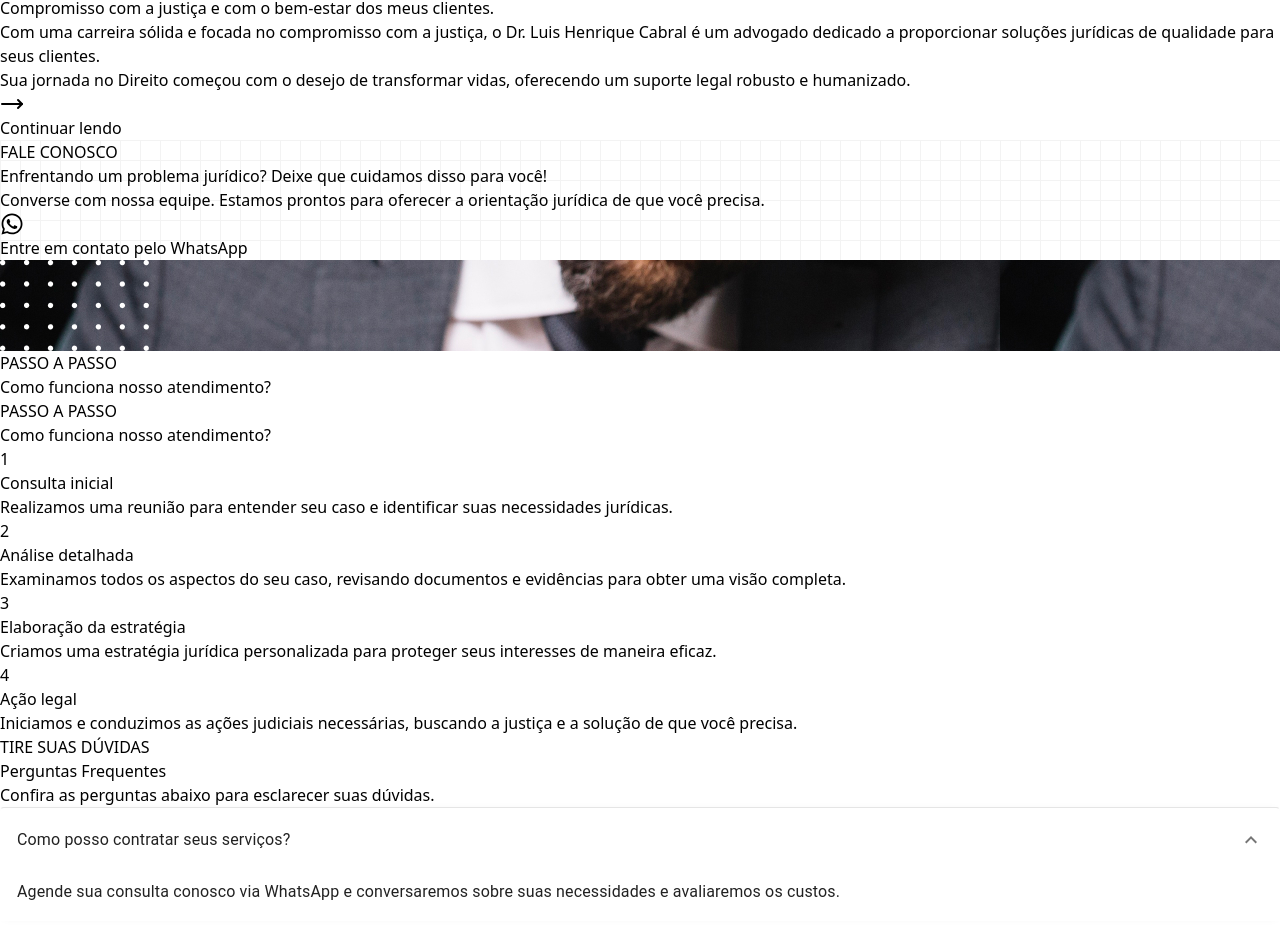
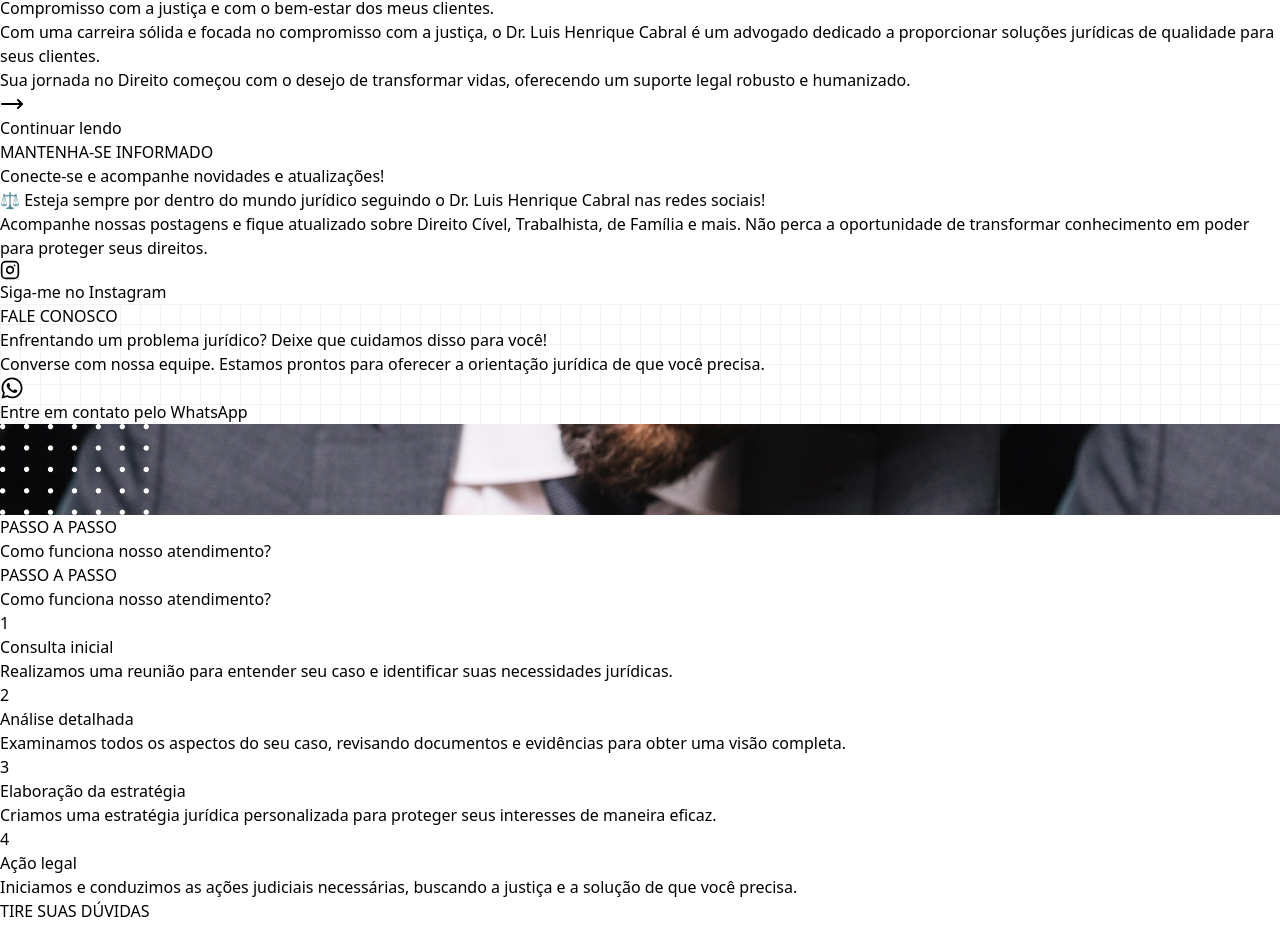
Before and after one commit to EdisonMatos/LP-Luis-Cabral, a React (Vite) app: page / in a window 1280 px wide. Shown: the part 1094-2021 px from the top of the page. Built offline with nearby package versions, Linux system fonts and the light colour scheme; a web font is replaced by a local one.

Commit message:
feat: Adiciona aboutInstagramBgImg

```diff
--- /dev/null
+++ b/src/components/sections/AboutInstagramBgImg.jsx
@@ -0,0 +1,190 @@
+import Paragraphs from "../sectionElements/Paragraphs";
+import SectionArea from "../sectionElements/SectionArea";
+import SectionTitles from "../sectionElements/SectionTitles";
+import SectionWrapper from "../sectionElements/SectionWrapper";
+import MotionDivDownToUp from "../animation/MotionDivDownToUp";
+import React, { useState } from "react";
+import { Dialog } from "primereact/dialog";
+import "primereact/resources/themes/saga-blue/theme.css";
+import "primereact/resources/primereact.min.css";
+import "primeicons/primeicons.css";
+import content from "../../content/content";
+import Button from "../interactives/Button";
+import SectionHeader from "../sectionElements/SectionHeader";
+import imgPoints from "../../assets/imgs/about/points.png";
+
+export default function AboutInstagramBgImg() {
+  const [visible, setVisible] = useState(false);
+  const [modalContent, setModalContent] = useState("");
+  const [modalTitle, setModalTitle] = useState("");
+
+  return (
+    <SectionArea id="about" className="bg-bgSectionDark" paddingtop={false}>
+      <SectionWrapper className="flex flex-col desktop1:flex-row gap-[40px]  desktop1:gap-x-[40px]  desktop1:justify-between">
+        <MotionDivDownToUp className=" w-[100%] desktop1:w-[415px] desktop2:w-[485px] flex justify-center">
+          <div
+            style={{
+              backgroundImage: `url(${content.texts.about.aboutSocial.img.img})`,
+            }}
+            className="relative bg-center bg-no-repeat bg-cover h-[450px] w-full tablet1:h-[800px] desktop1:h-[467px] rounded-xl shadow-custom-opacity shadow-secondary/25"
+          ></div>
+          {/* <img
+            src={content.texts.about.imagem.img}
+            alt="Imagem de uma praia de Arraial"
+            className=""
+          /> */}
+        </MotionDivDownToUp>
+        <div className="desktop1:w-[550px] desktop2:w-[570px]">
+          <MotionDivDownToUp>
+            <SectionHeader
+              className="text-center"
+              miniTitle={content.texts.about.aboutSocial.miniTag}
+              sectionHeaderTitle={content.texts.about.aboutSocial.title}
+              sectionHeaderSubtitle={content.texts.about.aboutSocial.subtitle}
+              color=""
+              type="article"
+            />
+          </MotionDivDownToUp>
+          <MotionDivDownToUp>
+            <Paragraphs className="text-white text-opacity-80 mb-[48px]">
+              {content.texts.about.aboutSocial.paragraph}
+            </Paragraphs>
+          </MotionDivDownToUp>
+
+          {/* Início Botões das redes sociais */}
+
+          {/* <div className=" flex flex-col gap-[16px] w-[100%] tablet1:w-[60%] desktop1:w-[80%] desktop2:w-[60%]">
+            <MotionDivDownToUp>
+              <Button
+                label="Me siga no Instagram"
+                className="w-[75%]"
+                buttonLink={content.texts.infos.instagramProfile}
+                textclassName="text-paragraph3"
+                size="small"
+                icon={
+                  <svg
+                    xmlns="http://www.w3.org/2000/svg"
+                    width="20"
+                    height="20"
+                    viewBox="0 0 24 24"
+                    fill="none"
+                    stroke="currentColor"
+                    stroke-width="2"
+                    stroke-linecap="round"
+                    stroke-linejoin="round"
+                    class="lucide lucide-instagram"
+                  >
+                    <rect width="20" height="20" x="2" y="2" rx="5" ry="5" />
+                    <path d="M16 11.37A4 4 0 1 1 12.63 8 4 4 0 0 1 16 11.37z" />
+                    <line x1="17.5" x2="17.51" y1="6.5" y2="6.5" />
+                  </svg>
+                }
+              />
+            </MotionDivDownToUp>
+            <MotionDivDownToUp>
+              <Button
+                label="Me siga no Facebook"
+                className="w-[75%]"
+                buttonLink={content.texts.infos.facebookProfile}
+                textclassName="text-paragraph3"
+                size="small"
+                icon={
+                  <svg
+                    xmlns="http://www.w3.org/2000/svg"
+                    width="20"
+                    height="20"
+                    viewBox="0 0 24 24"
+                    fill="none"
+                    stroke="currentColor"
+                    stroke-width="2"
+                    stroke-linecap="round"
+                    stroke-linejoin="round"
+                    class="lucide lucide-facebook"
+                  >
+                    <path d="M18 2h-3a5 5 0 0 0-5 5v3H7v4h3v8h4v-8h3l1-4h-4V7a1 1 0 0 1 1-1h3z" />
+                  </svg>
+                }
+              />
+            </MotionDivDownToUp>
+            <MotionDivDownToUp>
+              <Button
+                label="Me siga no Linkedin"
+                className="w-[75%]"
+                buttonLink={content.texts.infos.linkedInProfile}
+                textclassName="text-paragraph3"
+                size="small"
+                icon={
+                  <svg
+                    xmlns="http://www.w3.org/2000/svg"
+                    width="20"
+                    height="20"
+                    viewBox="0 0 24 24"
+                    fill="none"
+                    stroke="currentColor"
+                    stroke-width="2"
+                    stroke-linecap="round"
+                    stroke-linejoin="round"
+                    class="lucide lucide-linkedin"
+                  >
+                    <path d="M16 8a6 6 0 0 1 6 6v7h-4v-7a2 2 0 0 0-2-2 2 2 0 0 0-2 2v7h-4v-7a6 6 0 0 1 6-6z" />
+                    <rect width="4" height="12" x="2" y="9" />
+                    <circle cx="4" cy="4" r="2" />
+                  </svg>
+                }
+              />
+            </MotionDivDownToUp>
+          </div> */}
+
+          {/* Fim Botões das redes sociais */}
+
+          {/* Início Botão de saiba mais abrindo modal */}
+
+          <MotionDivDownToUp>
+            <Button
+              label="Siga-me no Instagram"
+              buttonLink={content.texts.links.instagram}
+              icon={
+                <svg
+                  xmlns="http://www.w3.org/2000/svg"
+                  width="20"
+                  height="20"
+                  viewBox="0 0 24 24"
+                  fill="none"
+                  stroke="currentColor"
+                  stroke-width="2"
+                  stroke-linecap="round"
+                  stroke-linejoin="round"
+                  class="lucide lucide-instagram"
+                >
+                  <rect width="20" height="20" x="2" y="2" rx="5" ry="5" />
+                  <path d="M16 11.37A4 4 0 1 1 12.63 8 4 4 0 0 1 16 11.37z" />
+                  <line x1="17.5" x2="17.51" y1="6.5" y2="6.5" />
+                </svg>
+              }
+            />
+          </MotionDivDownToUp>
+
+          {/* Fim Botão de saiba mais abrindo modal */}
+        </div>
+      </SectionWrapper>
+
+      {/* Início de shape div
+
+      <div class="custom-shape-divider-bottom-1722451194 mt-[64px] desktop1:mt-[96px]">
+        <svg
+          data-name="Layer 1"
+          xmlns="http://www.w3.org/2000/svg"
+          viewBox="0 0 1200 120"
+          preserveAspectRatio="none"
+        >
+          <path
+            d="M321.39,56.44c58-10.79,114.16-30.13,172-41.86,82.39-16.72,168.19-17.73,250.45-.39C823.78,31,906.67,72,985.66,92.83c70.05,18.48,146.53,26.09,214.34,3V0H0V27.35A600.21,600.21,0,0,0,321.39,56.44Z"
+            class="shape-fill"
+          ></path>
+        </svg>
+      </div>
+
+              Fim de shape div */}
+    </SectionArea>
+  );
+}
--- a/src/content/content.jsx
+++ b/src/content/content.jsx
@@ -6,7 +6,7 @@ import imgFeatures from "../assets/imgs/features/imgServices.jpg";
 import imgDivisor from "../assets/imgs/features/imgDivisor.jpg";
 
 import aboutImg1 from "../assets/imgs/about/aboutImg.jpg";
-import aboutSocialImg from "../assets/imgs/about/aboutSocial.png";
+import aboutSocialImg from "../assets/imgs/about/aboutSocial.jpg";
 
 import imgSteps from "../assets/imgs/steps/imgSteps.jpg";
 
--- a/src/pages/Index.jsx
+++ b/src/pages/Index.jsx
@@ -12,6 +12,7 @@ import FloatingWhatsappButton from "../components/interactives/FloatingWhatsappB
 import BackToTopButton from "../components/interactives/BackToTopButton";
 import FeaturesButton from "../components/sections/FeaturesButton";
 import FeaturesResumed from "../components/sections/FeaturesResumed";
+import AboutInstagramBgImg from "../components/sections/AboutInstagramBgImg";
 
 // Para ativar o modal na Sessão Feature, copiar e colar: modal={true} e remover para desativar.
 // Para ativar o modal na Sessão About, copiar e colar: modal={true} e remover para desativar.
@@ -29,6 +30,7 @@ export default function Index() {
       {/* <FeaturesResumed /> */}
       <About modal={true} />
       {/* <AboutInstagram /> */}
+      <AboutInstagramBgImg />
       <Cta />
       <Steps />
       <Faq />
```
Also changed, not shown: src/assets/imgs/about/aboutSocial.jpg (added).
